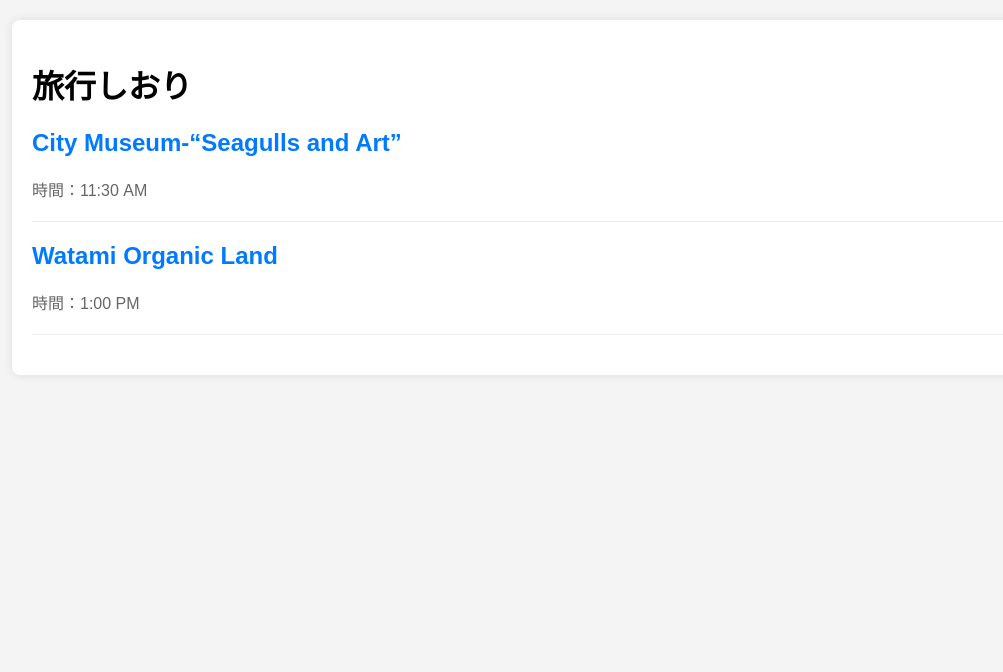
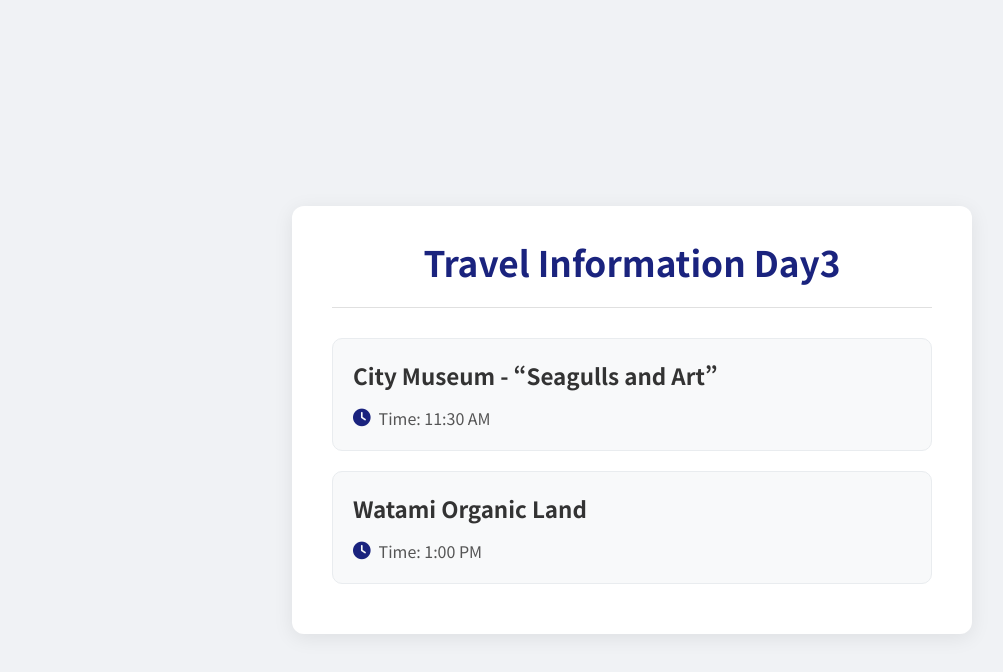
Before and after one commit to shunyaiwasaki/Trial, a plain HTML site: page Trial .html in a window 1280 px wide. Shown: the whole page, without its empty margins (8-1011 px from the left). Drawn offline with Linux system fonts and the light colour scheme.

Commit message:
retrial .html

```diff
--- a/Trial .html
+++ b/Trial .html
@@ -3,58 +3,122 @@
 <head>
     <meta charset="UTF-8">
     <meta name="viewport" content="width=device-width, initial-scale=1.0">
-    <title>旅行しおり</title>
+    <title>Travel Information Day3</title>
+    <link rel="preconnect" href="https://fonts.googleapis.com">
+    <link rel="preconnect" href="https://fonts.gstatic.com" crossorigin>
+    <link href="https://fonts.googleapis.com/css2?family=Noto+Sans+JP:wght@400;700&display=swap" rel="stylesheet">
+    <link rel="stylesheet" href="https://cdnjs.cloudflare.com/ajax/libs/font-awesome/6.5.2/css/all.min.css">
     <style>
+        /* 基本設定 */
         body {
-            font-family: sans-serif;
-            margin: 20px;
-            background-color: #f4f4f4;
+            font-family: 'Noto Sans JP', sans-serif;
+            background-color: #f0f2f5; /* 少し青みがかった背景色 */
+            margin: 0;
+            padding: 20px;
+            display: flex;
+            justify-content: center;
+            align-items: center;
+            min-height: 100vh;
         }
+
+        /* 全体を囲むコンテナ */
         .container {
-            background-color: #fff;
-            padding: 20px;
-            border-radius: 8px;
-            box-shadow: 0 0 10px rgba(0,0,0,0.1);
+            background-color: #ffffff;
+            padding: 30px 40px;
+            border-radius: 12px;
+            box-shadow: 0 4px 20px rgba(0,0,0,0.08);
+            width: 100%;
+            max-width: 600px;
         }
+
+        /* ヘッダー部分 */
+        .header {
+            text-align: center;
+            border-bottom: 1px solid #e0e0e0;
+            padding-bottom: 20px;
+            margin-bottom: 30px;
+        }
+
+        .header h1 {
+            color: #1a237e; /* 落ち着いた紺色 */
+            font-weight: 700;
+            font-size: 2.2em;
+            margin: 0;
+        }
+
+        /* 予定リスト */
         ul {
             list-style: none;
             padding: 0;
         }
-        li {
+
+        /* 各予定カード */
+        li.event-card {
+            background-color: #f8f9fa; /* カードの背景色 */
+            border-radius: 10px;
+            padding: 20px;
             margin-bottom: 20px;
-            border-bottom: 1px solid #eee;
-            padding-bottom: 15px;
+            border: 1px solid #e9ecef;
+            transition: transform 0.2s ease, box-shadow 0.2s ease;
         }
-        h2 {
+
+        li.event-card:hover {
+            transform: translateY(-5px); /* 少し浮き上がる効果 */
+            box-shadow: 0 8px 25px rgba(0,0,0,0.1);
+        }
+
+        /* 予定のタイトル */
+        .event-card h2 {
             margin-top: 0;
+            margin-bottom: 15px;
+            font-size: 1.4em;
+        }
+
+        .event-card h2 a {
             color: #333;
+            text-decoration: none;
+            transition: color 0.2s ease;
         }
-        p {
-            margin: 5px 0;
-            color: #666;
+
+        .event-card h2 a:hover {
+            color: #007bff; /* ホバー時に青色に */
         }
-        a {
-            color: #007bff;
-            text-decoration: none;
+
+        /* 時間表示 */
+        .time-info {
+            display: flex;
+            align-items: center;
+            color: #555;
+            font-size: 1em;
         }
-        a:hover {
-            text-decoration: underline;
+
+        .time-info .fa-clock {
+            color: #1a237e; /* アイコンの色をタイトルと合わせる */
+            margin-right: 8px;
+            font-size: 1.1em;
         }
+
     </style>
 </head>
 <body>
 
     <div class="container">
-        <h1>旅行しおり</h1>
+        <div class="header">
+            <h1>Travel Information Day3</h1>
+        </div>
 
         <ul>
-            <li>
-                <h2><a href="https://www-city-rikuzentakata-iwate-jp.translate.goog/kosodate_kyoiku_bunka/shogaigakushu/7330.html?_x_tr_sl=auto&_x_tr_tl=en&_x_tr_hl=ja" target="_blank">City Museum-“Seagulls and Art”</a></h2>
-                <p>時間：11:30 AM</p>
+            <li class="event-card">
+                <h2><a href="https://www-city-rikuzentakata-iwate-jp.translate.goog/kosodate_kyoiku_bunka/shogaigakushu/7330.html?_x_tr_sl=auto&_x_tr_tl=en&_x_tr_hl=ja" target="_blank">City Museum - “Seagulls and Art”</a></h2>
+                <div class="time-info">
+                    <i class="fa-solid fa-clock"></i> <span>Time: 11:30 AM</span>
+                </div>
             </li>
-            <li>
+            <li class="event-card">
                 <h2><a href="https://watami-organic.jp/blog/en" target="_blank">Watami Organic Land</a></h2>
-                <p>時間：1:00 PM</p>
+                <div class="time-info">
+                    <i class="fa-solid fa-clock"></i> <span>Time: 1:00 PM</span>
+                </div>
             </li>
         </ul>
     </div>
```
